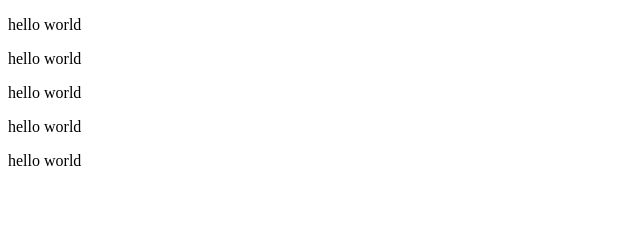
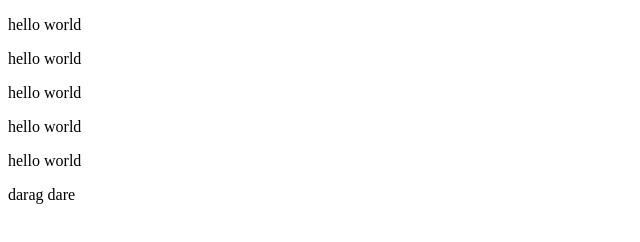
Before and after one commit to oyyourik07/git-, a plain HTML site: page index.html in a window 1280 px wide. Shown: the full height of the page, 0-640 px from the left. Drawn offline with Linux system fonts and the light colour scheme.

```diff
--- a/index.html
+++ b/index.html
@@ -11,5 +11,8 @@
     <p>hello world</p>
     <p>hello world</p>
     <p>hello world</p>
+    <git>darag</git>
+
+    dare
   </body>
 </html>
```
